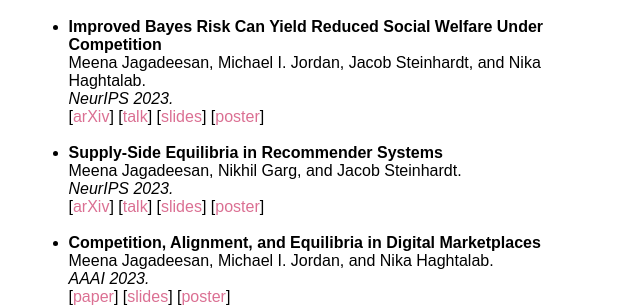
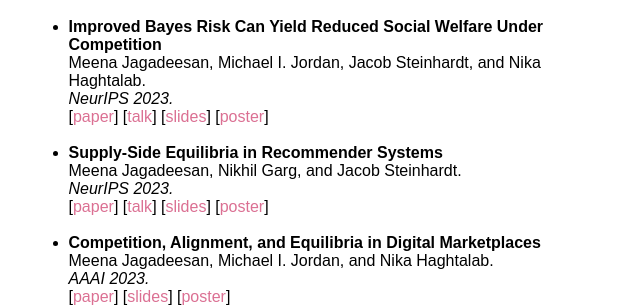
Before and after one commit to mjagadeesan/mjagadeesan.github.io, a Jekyll site: the page built from index.html, in a window 1280 px wide and 900 px high, scrolled down 514 px. Shown: the part 152-459 px from the top of the window, without its empty margins (424-1064 px from the left). Built offline with Jekyll 4.4.1, drawn with Linux system fonts in a browser that asks for light colours; some web fonts are replaced.

Commit message:
changed labe;s

```diff
--- a/index.html
+++ b/index.html
@@ -23,12 +23,12 @@ layout: default
 	<li><b><span>Improved Bayes Risk Can Yield Reduced Social Welfare Under Competition</span></b><br>
 	Meena Jagadeesan, Michael I. Jordan, Jacob Steinhardt, and Nika Haghtalab.<br>
 	<span><em>NeurIPS 2023.</em></span><br>
-	[<a href=https://arxiv.org/abs/2306.14670>arXiv</a>] [<a href=https://recorder-v3.slideslive.com/#/share?share=89315&s=5694d935-ca68-4f68-be32-e7915c71dfc0>talk</a>] [<a href=research/competition-scale-slides.pdf>slides</a>] [<a href=research/competition-scale-poster.pdf>poster</a>]<br></li>
+	[<a href=https://arxiv.org/abs/2306.14670>paper</a>] [<a href=https://recorder-v3.slideslive.com/#/share?share=89315&s=5694d935-ca68-4f68-be32-e7915c71dfc0>talk</a>] [<a href=research/competition-scale-slides.pdf>slides</a>] [<a href=research/competition-scale-poster.pdf>poster</a>]<br></li>
 	<br>
 	<li><b><span>Supply-Side Equilibria in Recommender Systems</span></b><br>
 	Meena Jagadeesan, Nikhil Garg, and Jacob Steinhardt.<br>
 	<span><em>NeurIPS 2023.</em></span><br>
-	[<a href=https://arxiv.org/abs/2206.13489>arXiv</a>] [<a href=https://recorder-v3.slideslive.com/#/share?share=89191&s=786a37df-6ac5-41b6-8be5-0ab7ee5734fd>talk</a>] [<a href=research/supplyside-slides.pdf>slides</a>] [<a href=research/supplyside-poster.pdf>poster</a>]<br></li>
+	[<a href=https://arxiv.org/abs/2206.13489>paper</a>] [<a href=https://recorder-v3.slideslive.com/#/share?share=89191&s=786a37df-6ac5-41b6-8be5-0ab7ee5734fd>talk</a>] [<a href=research/supplyside-slides.pdf>slides</a>] [<a href=research/supplyside-poster.pdf>poster</a>]<br></li>
 	<br>
 	<li><b><span>Competition, Alignment, and Equilibria in Digital Marketplaces</span></b><br>
 	Meena Jagadeesan, Michael I. Jordan, and Nika Haghtalab.<br>
```
